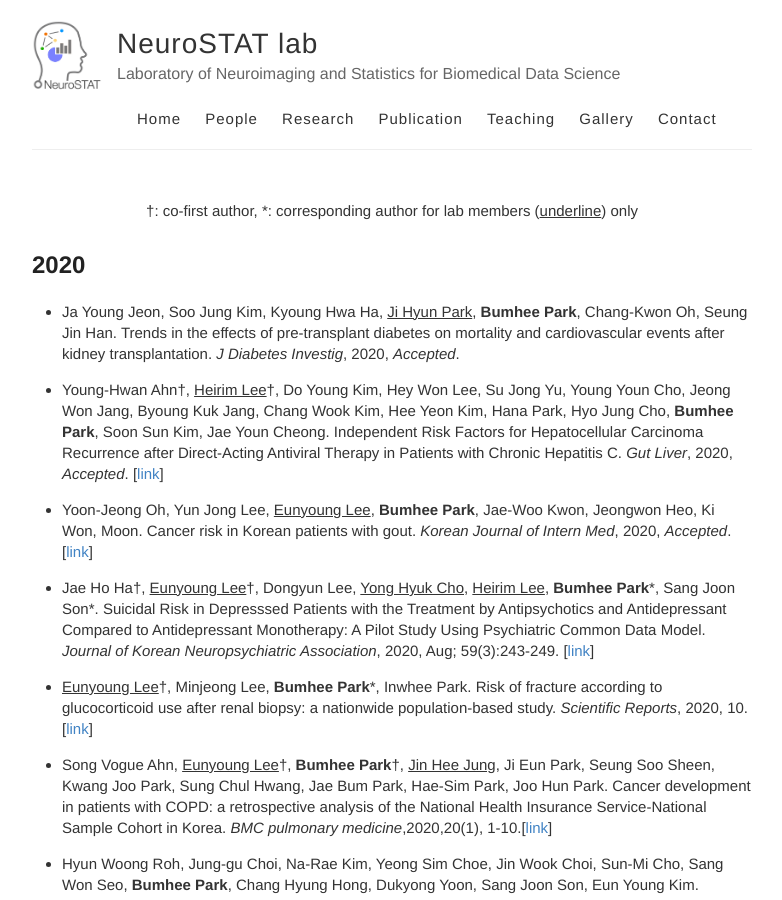
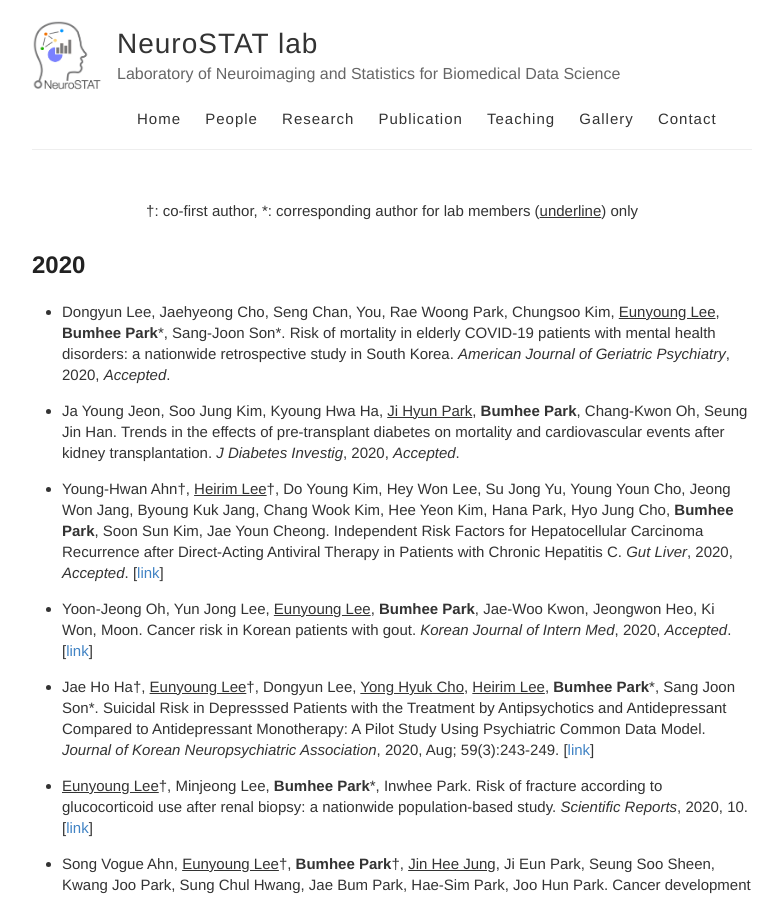
Before and after one commit to neurostat-lab/neurostat-lab.github.io, a Jekyll site: the page built from publication.md, in a window 1280 px wide and 900 px high. Shown: the whole window, without its empty margins (248-1030 px from the left). Built offline with Jekyll 4.4.1, drawn with Linux system fonts in a browser that asks for light colours.

Commit message:
Update publication.md

```diff
--- a/publication.md
+++ b/publication.md
@@ -6,6 +6,8 @@ is_contact: true
 <center> <sup>†</sup>: co-first author, <sup>*</sup>: corresponding author for lab members (<U>underline</U>) only </center>
 
 ## 2020
+* Dongyun Lee, Jaehyeong Cho, Seng Chan, You, Rae Woong Park, Chungsoo Kim, <U>Eunyoung Lee</U>, **Bumhee Park**<sup>*</sup>, Sang-Joon Son<sup>*</sup>. Risk of mortality in elderly COVID-19 patients with mental health disorders: a nationwide retrospective study in South Korea. _American Journal of Geriatric Psychiatry_, 2020, _Accepted_.
+
 * Ja Young Jeon, Soo Jung Kim, Kyoung Hwa Ha, <U>Ji Hyun Park</U>, **Bumhee Park**, Chang-Kwon Oh, Seung Jin Han. Trends in the effects of pre-transplant diabetes on mortality and cardiovascular events after kidney transplantation. _J Diabetes Investig_, 2020, _Accepted_.
 
 * Young-Hwan Ahn<sup>†</sup>, <U>Heirim Lee</U><sup>†</sup>, Do Young Kim, Hey Won Lee, Su Jong Yu, Young Youn Cho, Jeong Won Jang, Byoung Kuk Jang, Chang Wook Kim, Hee Yeon Kim, Hana Park, Hyo Jung Cho, **Bumhee Park**, Soon Sun Kim, Jae Youn Cheong. Independent Risk Factors for Hepatocellular Carcinoma Recurrence after Direct-Acting Antiviral Therapy in Patients with Chronic Hepatitis C. _Gut Liver_, 2020, _Accepted_. \[[link](http://www.gutnliver.org/journal/view.html?doi=10.5009/gnl20151)\]
```
